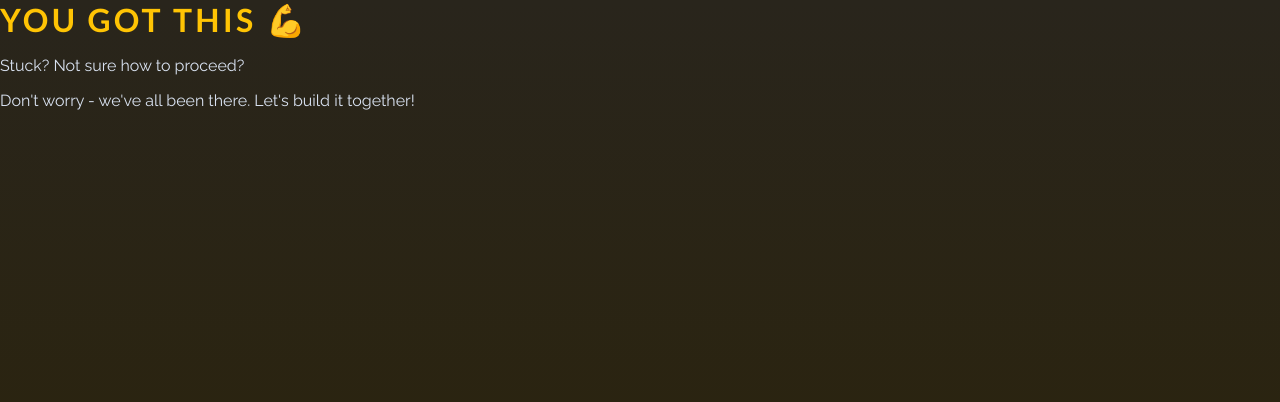
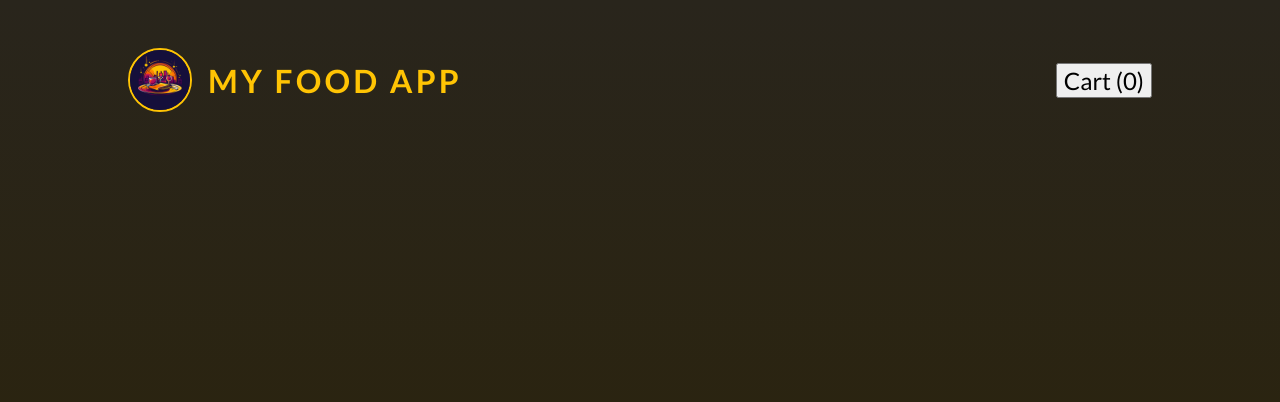
Before and after one commit to Dilshan02kr/Food-Ordering-App, a React (Vite) app: page / in a window 1280 px wide. Shown: the top 402 px of the page. Built offline with nearby package versions, Linux system fonts and the light colour scheme.

Commit message:
header added!

```diff
--- a/src/App.jsx
+++ b/src/App.jsx
@@ -1,9 +1,9 @@
+import Header from "./components/Header";
+
 function App() {
   return (
     <>
-      <h1>You got this 💪</h1>
-      <p>Stuck? Not sure how to proceed?</p>
-      <p>Don't worry - we've all been there. Let's build it together!</p>
+      <Header />
     </>
   );
 }
--- /dev/null
+++ b/src/components/Header.jsx
@@ -0,0 +1,15 @@
+import logoImg from "../assets/logo.jpg";
+
+export default function Header() {
+  return (
+    <header id="main-header">
+      <div id="title">
+        <img src={logoImg} alt="Logo" />
+        <h1>My Food App</h1>
+      </div>
+      <nav>
+        <button>Cart (0)</button>
+      </nav>
+    </header>
+  );
+}
```
Also changed, not shown: 1 other file (tests, documents, lock files or other folders).
